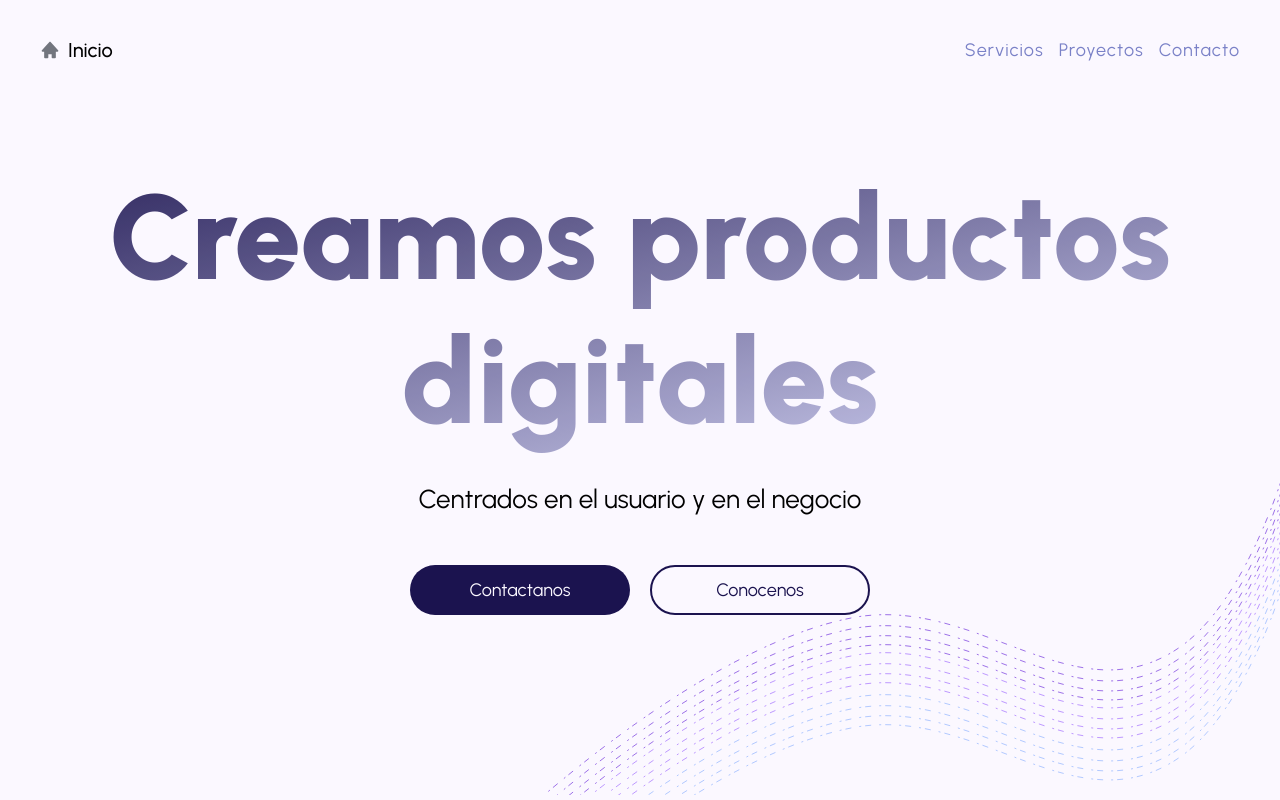
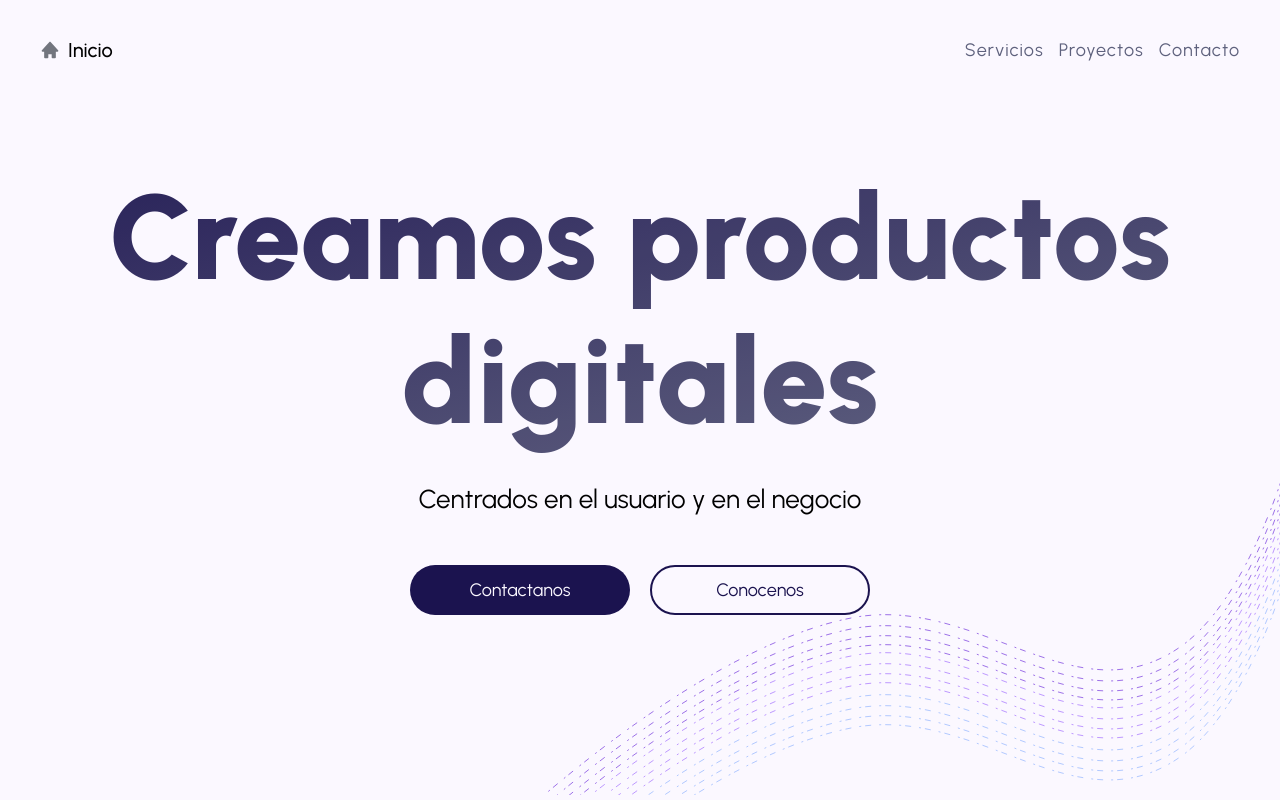
Before and after one commit to 2piradrian/cswap-web, an Astro site: page / in a window 1280 px wide. Built offline with nearby package versions, Linux system fonts and the light colour scheme; Astro itself is replaced by a stand-in of ours.

Commit message:
renaming old variables

```diff
--- a/src/components/nav-item/style.module.css
+++ b/src/components/nav-item/style.module.css
@@ -9,7 +9,7 @@
 .navRoutes > a {
     text-decoration: none;
     font-size: 18px;
-    color: var(--tertiary);
+    color: var(--secondary);
     transition: all 0.1s ease;
 }
 
--- a/src/styles/var.css
+++ b/src/styles/var.css
@@ -6,8 +6,8 @@
 	--background: #FBF8FF;
 	--on-background: #1B134F ;
 
-	--secondary: #DCDDFE ;
-	--on-secondary: #5E617D;
+	--secondary: #5E617D;
+	--on-secondary: #DCDDFE ;
 
 	--tertiary: #7A81C7 ;
 	--on-tertiary: #DCDDFE;
```
